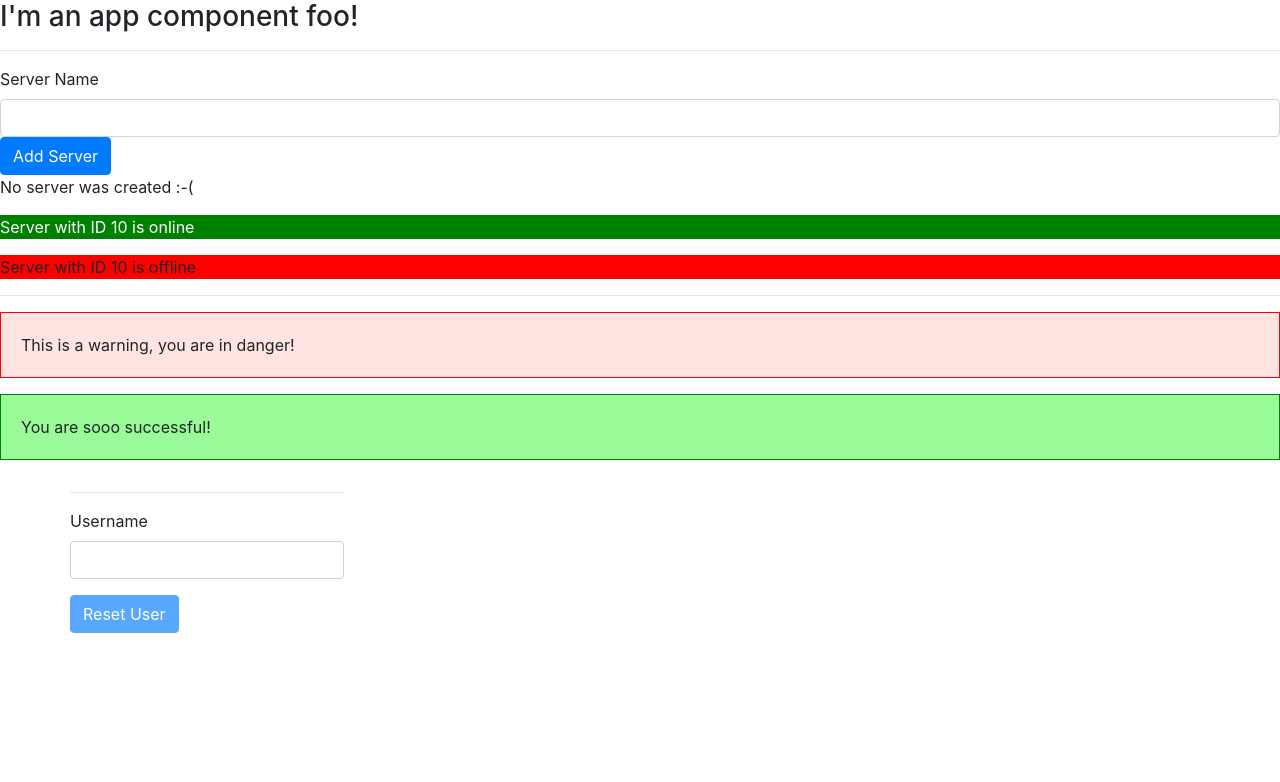
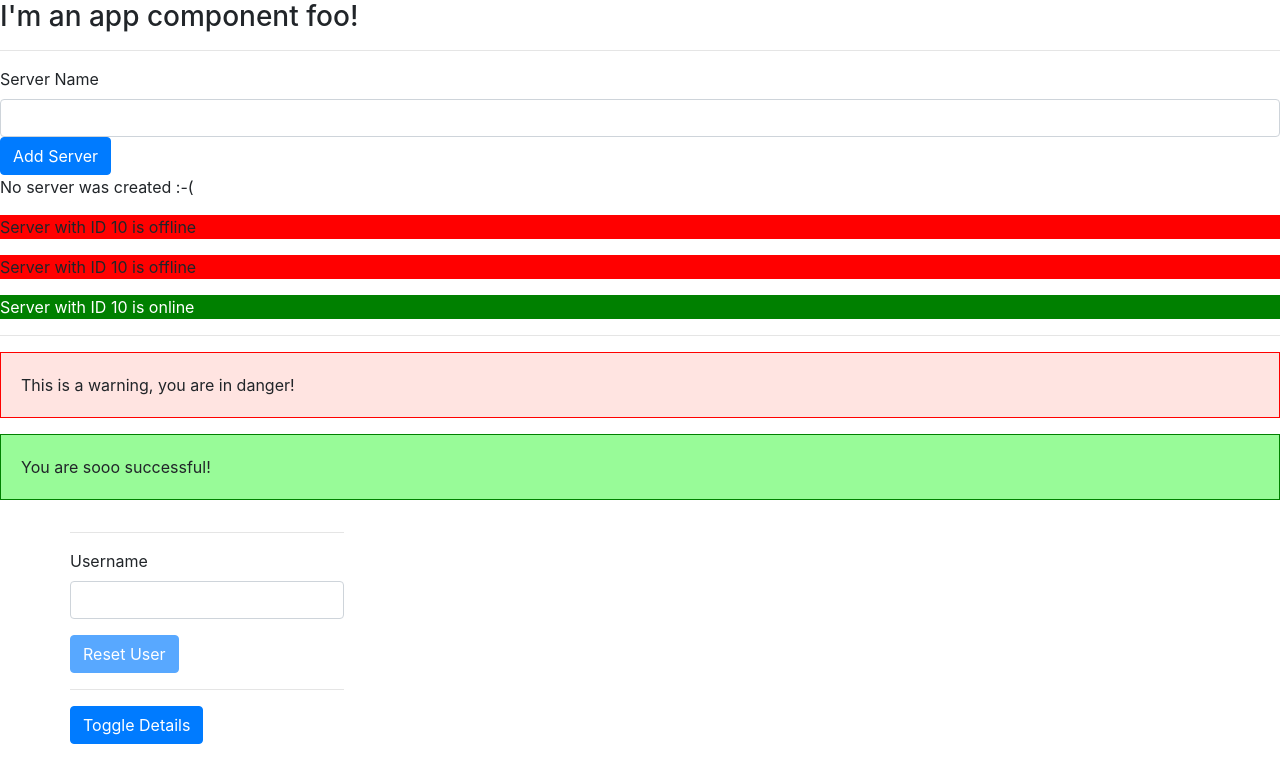
Before and after one commit to anwarlo/angularDemo, an Angular app: page / in a window 1280 px wide. Shown: the top 782 px of the page. Built offline with nearby package versions, Linux system fonts and the light colour scheme.

Commit message:
directives exercise

```diff
--- a/src/app/app.component.css
+++ b/src/app/app.component.css
@@ -0,0 +1,3 @@
+.white-text {
+  color: white;
+}
--- a/src/app/app.component.html
+++ b/src/app/app.component.html
@@ -15,6 +15,14 @@
       <input type="text" class="form-control" [(ngModel)]="username">
       <p>{{ username }}</p>
       <button class="btn btn-primary" [disabled]="username === ''" (click)="username = ''">Reset User</button>
+      <hr>
+<!--      <button class="btn btn-primary" (click)="showSecret = !showSecret">Toggle Details</button>-->
+      <button class="btn btn-primary" (click)="onToggleDisplay()">Toggle Details</button>
+      <p *ngIf="showSecret">Secret Password = tuna</p>
+      <div *ngFor="let logItem of log; let i = index"
+      [ngStyle]="{backgroundColor: logItem >= 5 ? 'blue' : 'transparent'}"
+           [ngClass]="{'white-text': logItem >=5}"
+      >{{ logItem }}</div>
     </div>
   </div>
 </div>
--- a/src/app/app.component.ts
+++ b/src/app/app.component.ts
@@ -7,4 +7,13 @@ import { Component } from '@angular/core';
 })
 export class AppComponent {
   username = '';
+  showSecret = false;
+  log = [];
+
+  onToggleDisplay() {
+    this.showSecret = !this.showSecret;
+    // this.log.push(this.log.length + 1);
+    this.log.push(new Date());
+
+  }
 }
--- a/src/app/servers/servers.component.html
+++ b/src/app/servers/servers.component.html
@@ -19,5 +19,5 @@
   <p>No server was created :-(</p>
 
 </ng-template>
+<app-server *ngFor="let server of servers"></app-server>
 <app-server></app-server>
-<app-server></app-server>
--- a/src/app/servers/servers.component.ts
+++ b/src/app/servers/servers.component.ts
@@ -11,6 +11,7 @@ export class ServersComponent implements OnInit {
   serverCreationStatus = 'No server was created';
   serverName = '';
   serverCreated = false;
+  servers = ['Testserver', 'ArashServer'];
 
   constructor() {
     setTimeout(() => {
@@ -23,6 +24,7 @@ export class ServersComponent implements OnInit {
 
   onCreateServer() {
     this.serverCreated = true;
+    this.servers.push(this.serverName);
     this.serverCreationStatus = 'Server was created! Name is ' + this.serverName;
   }
   onUpdateServerName(event: any) {
```
